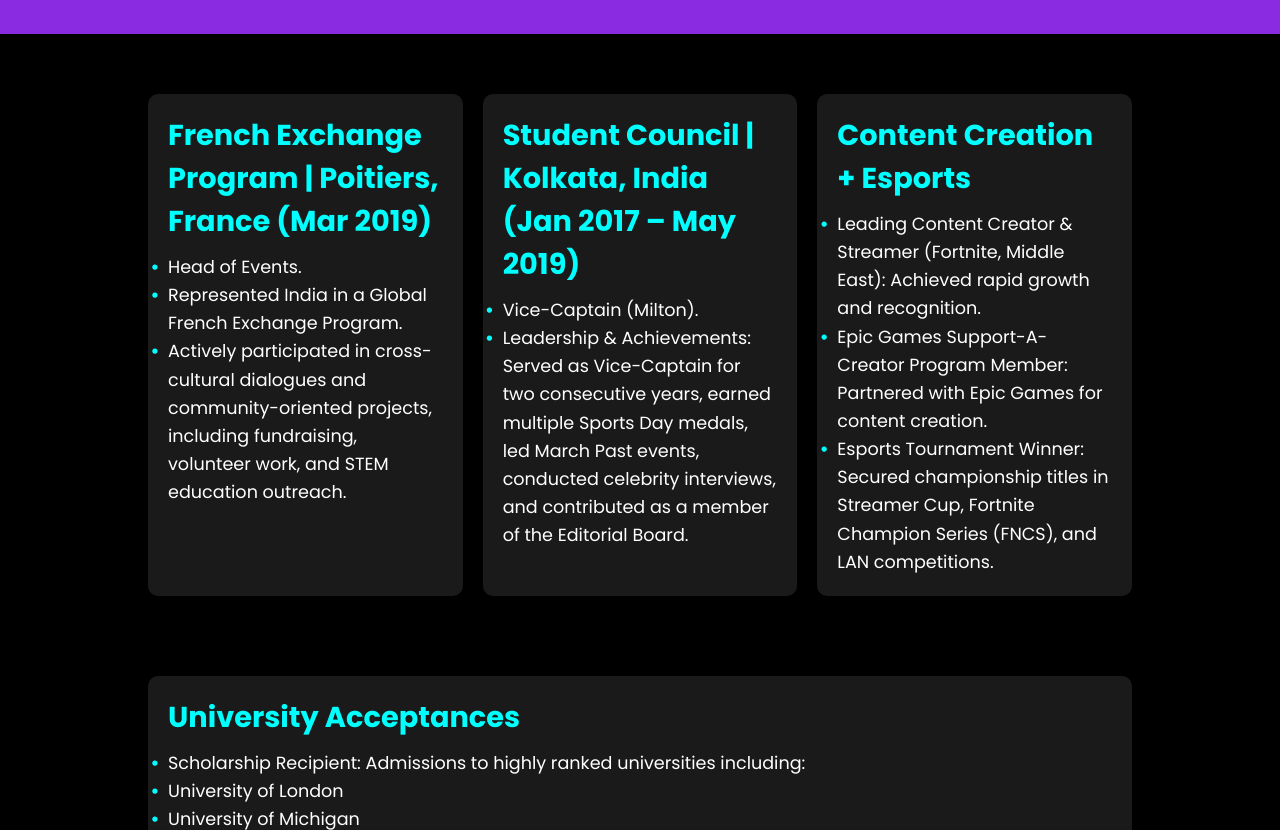
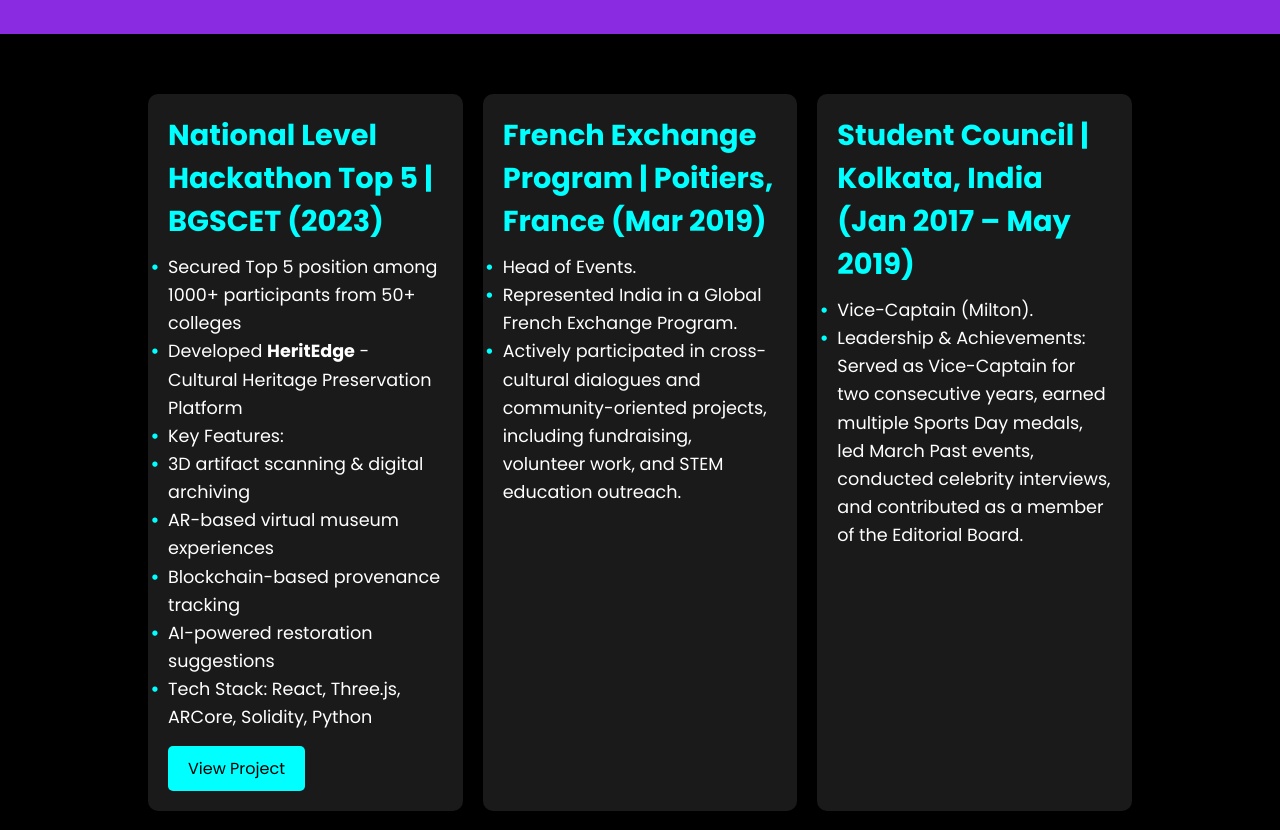
Before and after one commit to DevanshSharma-GIT/Portfolio-, a plain HTML site: page achievements.html in a window 1280 px wide. Shown: the part 66-896 px from the top of the page. Drawn offline with Linux system fonts and the light colour scheme.

Commit message:
Update achievements.html

```diff
--- a/achievements.html
+++ b/achievements.html
@@ -57,7 +57,7 @@
         }
 
         .achievements-container,
-        .university-acceptances-container { /* Added container for university acceptances */
+        .university-acceptances-container {
             max-width: 80vw;
             margin: 40px auto;
             padding: 20px;
@@ -67,7 +67,7 @@
         }
 
         .achievement-card,
-        .university-acceptance-card { /* Added card for university acceptances */
+        .university-acceptance-card {
             background-color: rgba(255, 255, 255, 0.1);
             border-radius: 10px;
             padding: 20px;
@@ -130,6 +130,21 @@
             vertical-align: middle;
             opacity: 0.95;
         }
+
+        .project-link {
+            display: inline-block;
+            background-color: aqua;
+            color: black;
+            padding: 10px 20px;
+            text-decoration: none;
+            border-radius: 5px;
+            margin-top: 15px;
+            transition: background-color 0.3s ease;
+        }
+
+        .project-link:hover {
+            background-color: #00ced1;
+        }
     </style>
 </head>
 
@@ -154,6 +169,30 @@
 
     <main>
         <section class="achievements-container">
+            <!-- New Hackathon Achievement -->
+            <div class="achievement-card">
+                <h2>National Level Hackathon Top 5 | BGSCET (2023)</h2>
+                <ul>
+                    <li>Secured Top 5 position among 1000+ participants from 50+ colleges</li>
+                    <li>Developed <strong>HeritEdge</strong> - Cultural Heritage Preservation Platform</li>
+                    <li>Key Features:
+                        <ul>
+                            <li>3D artifact scanning & digital archiving</li>
+                            <li>AR-based virtual museum experiences</li>
+                            <li>Blockchain-based provenance tracking</li>
+                            <li>AI-powered restoration suggestions</li>
+                        </ul>
+                    </li>
+                    <li>Tech Stack: React, Three.js, ARCore, Solidity, Python</li>
+                </ul>
+                <a href="https://devanshsharma-git.github.io/HeritEdge/"
+                   class="project-link"
+                   target="_blank">
+                    View Project
+                </a>
+            </div>
+
+            <!-- Existing Achievements -->
             <div class="achievement-card">
                 <h2>French Exchange Program | Poitiers, France (Mar 2019)</h2>
                 <ul>
@@ -162,6 +201,7 @@
                     <li>Actively participated in cross-cultural dialogues and community-oriented projects, including fundraising, volunteer work, and STEM education outreach.</li>
                 </ul>
             </div>
+
             <div class="achievement-card">
                 <h2>Student Council | Kolkata, India (Jan 2017 – May 2019)</h2>
                 <ul>
@@ -169,6 +209,7 @@
                     <li>Leadership & Achievements: Served as Vice-Captain for two consecutive years, earned multiple Sports Day medals, led March Past events, conducted celebrity interviews, and contributed as a member of the Editorial Board.</li>
                 </ul>
             </div>
+
             <div class="achievement-card">
                 <h2>Content Creation + Esports</h2>
                 <ul>
@@ -227,5 +268,4 @@
         };
     </script>
 </body>
-
 </html>
```
